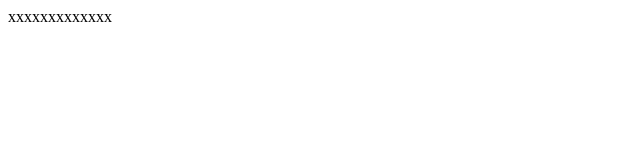
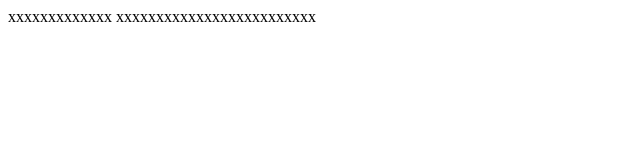
Before and after one commit to sugaya-ayaka/mysite, a plain HTML site: page index.html in a window 1280 px wide. Shown: the whole page, without its empty margins (0-640 px from the left). Drawn offline with Linux system fonts and the light colour scheme.

Commit message:
Update index.html

```diff
--- a/index.html
+++ b/index.html
@@ -5,3 +5,6 @@
 <meta name="viewport" content="width=device-width,initial-scale=1">
 
 xxxxxxxxxxxxx
+
+
+xxxxxxxxxxxxxxxxxxxxxxxxx
```
